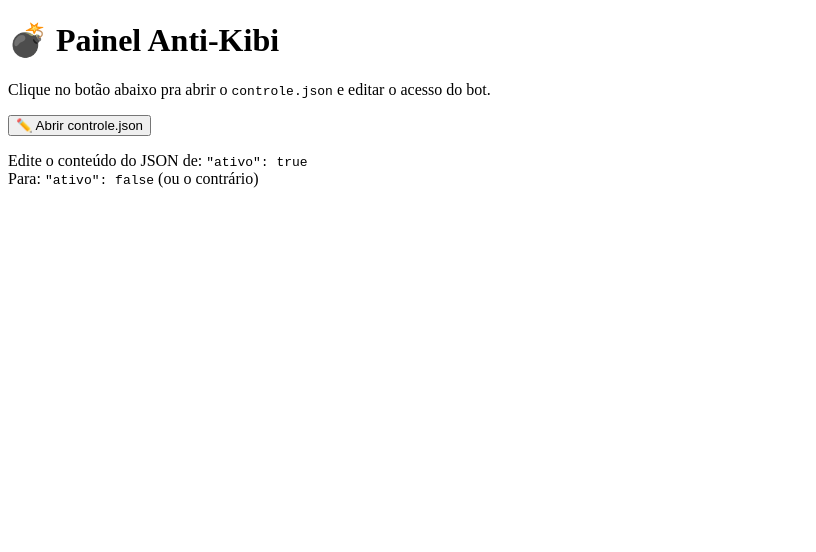
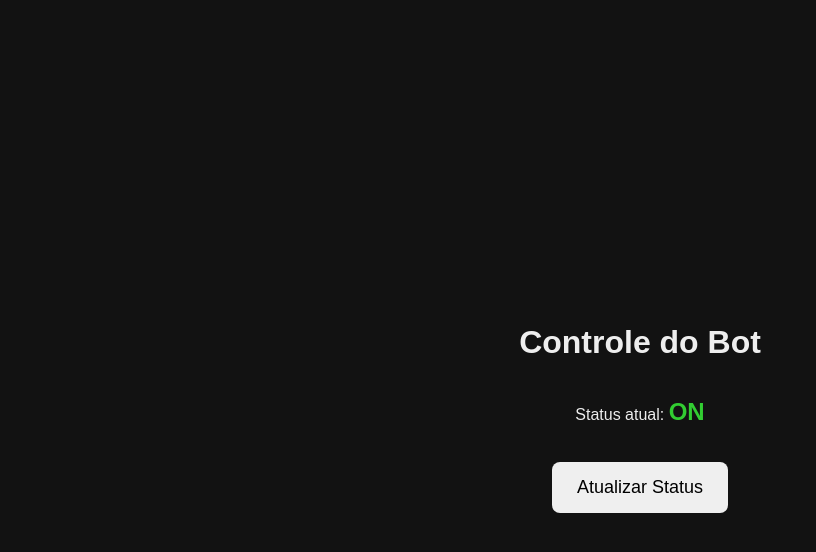
Before and after one commit to HexaverseOfcHexaverseOfcHexaverseOfc/Painelantikib1, a plain HTML site: page index.html in a window 1280 px wide. Shown: the whole page, without its empty margins (0-816 px from the left). Drawn offline with Linux system fonts and the light colour scheme.

Commit message:
Update index.html

```diff
--- a/index.html
+++ b/index.html
@@ -1,21 +1,62 @@
 <!DOCTYPE html>
-<html>
+<html lang="pt-BR">
 <head>
-  <meta charset="UTF-8">
-  <title>Painel Anti-Kibi</title>
+<meta charset="UTF-8" />
+<meta name="viewport" content="width=device-width, initial-scale=1" />
+<title>Controle do Bot</title>
+<style>
+  body {
+    font-family: Arial, sans-serif;
+    background: #121212;
+    color: #eee;
+    display: flex;
+    flex-direction: column;
+    align-items: center;
+    justify-content: center;
+    height: 100vh;
+  }
+  button {
+    margin-top: 20px;
+    padding: 15px 25px;
+    font-size: 18px;
+    border: none;
+    border-radius: 8px;
+    cursor: pointer;
+  }
+  #status {
+    font-weight: bold;
+    font-size: 24px;
+  }
+</style>
 </head>
 <body>
-  <h1>💣 Painel Anti-Kibi</h1>
 
-  <p>Clique no botão abaixo pra abrir o <code>controle.json</code> e editar o acesso do bot.</p>
+<h1>Controle do Bot</h1>
+<p>Status atual: <span id="status">Carregando...</span></p>
 
-  <button onclick="window.open('https://hexaverseofchexaverseofchexaverseofc.github.io/Painelantikib1/controle.json')">
-    ✏️ Abrir controle.json
-  </button>
+<button id="btnRefresh">Atualizar Status</button>
 
-  <p>
-    Edite o conteúdo do JSON de: <code>"ativo": true</code><br>
-    Para: <code>"ativo": false</code> (ou o contrário)
-  </p>
+<script>
+  const statusSpan = document.getElementById('status');
+  const btnRefresh = document.getElementById('btnRefresh');
+
+  async function buscarStatus() {
+    try {
+      const res = await fetch('https://hexaverseofchexaverseofchexaverseofc.github.io/Painelantikib1/controle.json');
+      const data = await res.json();
+      statusSpan.textContent = data.status.toUpperCase();
+      statusSpan.style.color = data.status === 'off' ? 'red' : 'limegreen';
+    } catch {
+      statusSpan.textContent = 'Erro ao carregar';
+      statusSpan.style.color = 'orange';
+    }
+  }
+
+  btnRefresh.addEventListener('click', buscarStatus);
+
+  // Busca status ao carregar a página
+  buscarStatus();
+</script>
+
 </body>
 </html>
```
